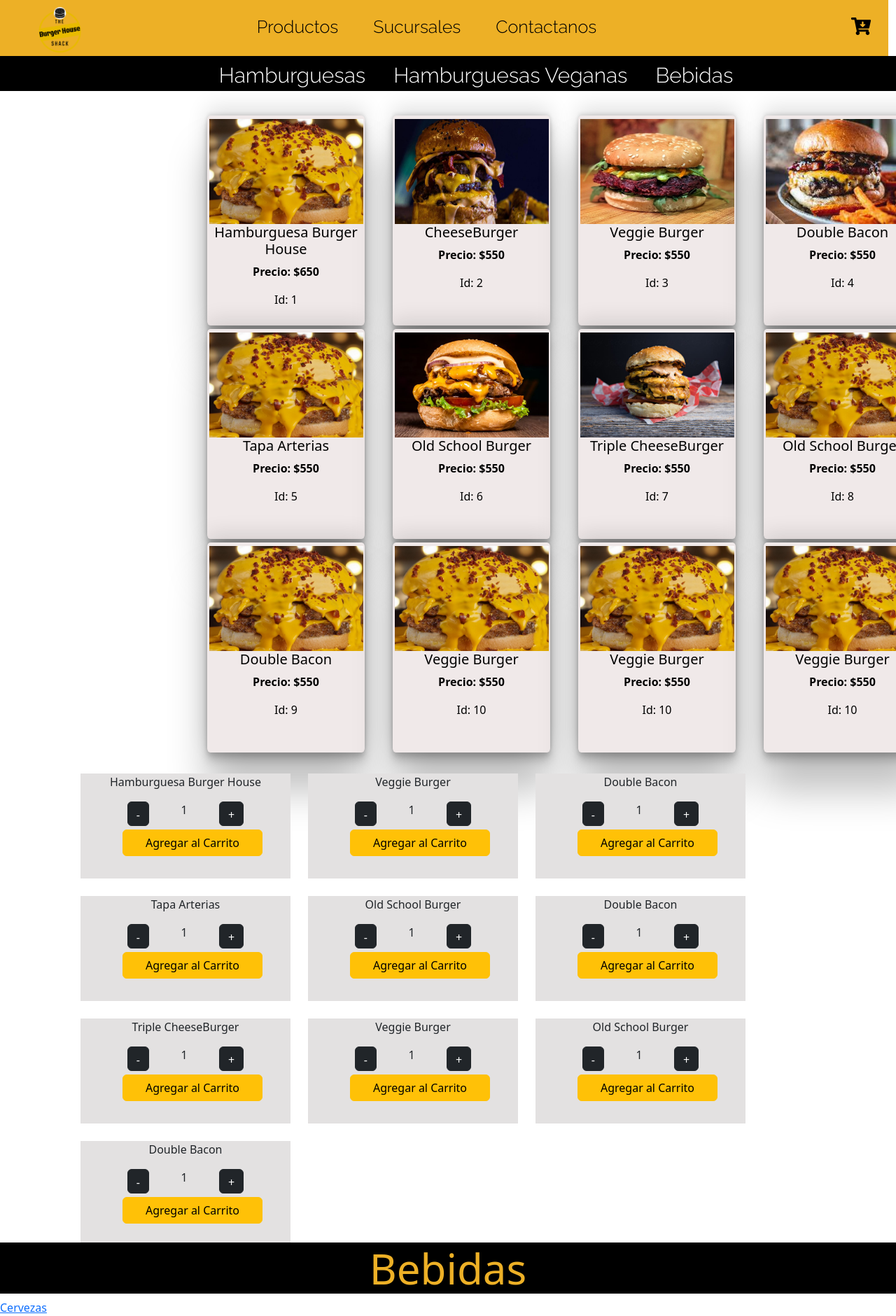
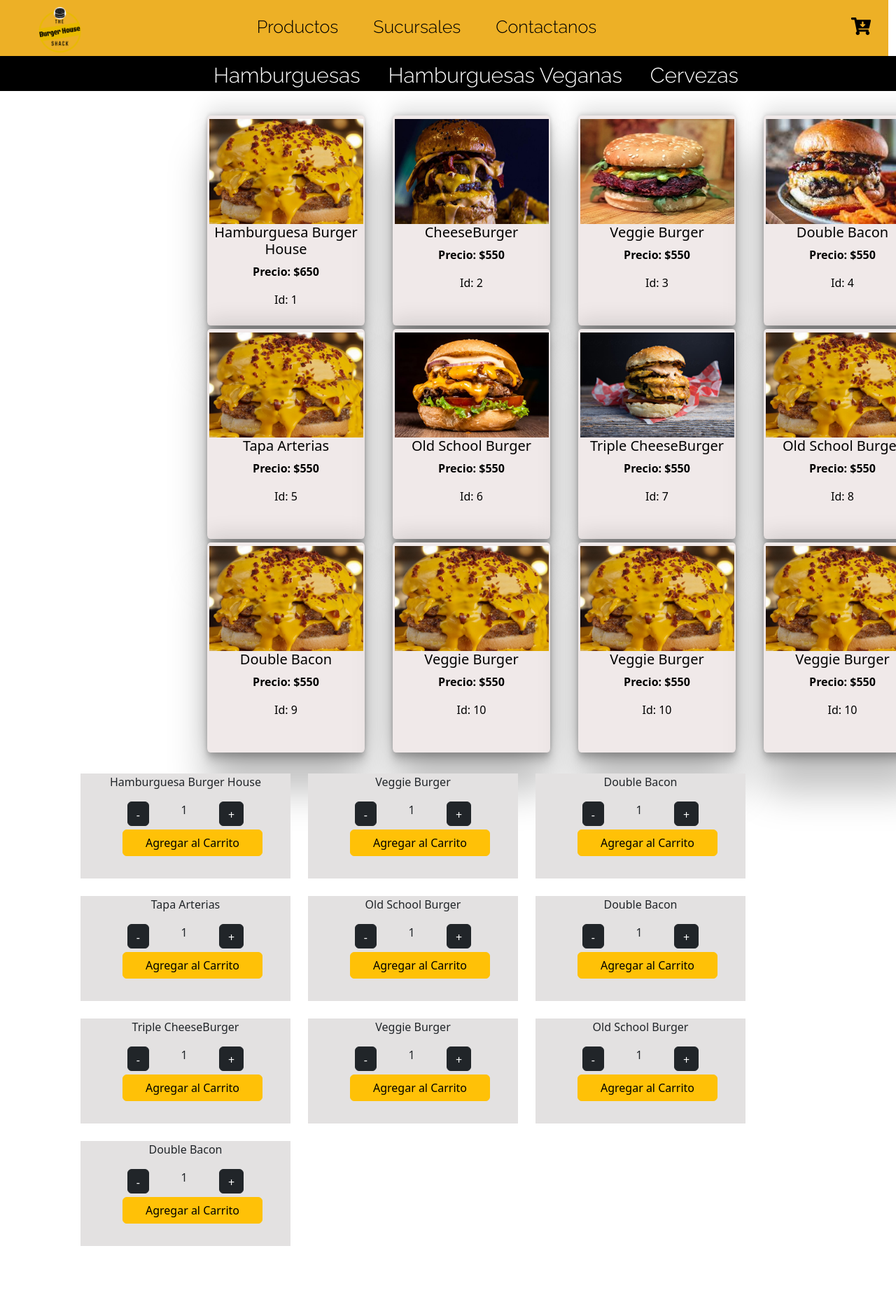
Before and after one commit to RodriiContreras/Proyecto_REACT, a React (Create React App) app: page /productos in a window 1280 px wide. Shown: the top 1880 px of the page at 70% size. After the commit the page ends 1780 px from the top, so only its background shows below. Built offline with nearby package versions, Linux system fonts and the light colour scheme.

Commit message:
cambios en promise de itemdetail

```diff
--- a/src/App.js
+++ b/src/App.js
@@ -40,6 +40,9 @@ function App() {
                <Route exact path="/productos/:productosId" >
                  <ItemListContainer/>
                </Route>
+               <Route exact path="/item/bebidas/" >
+                 <ItemDetailContainer/>
+               </Route>
                <Route exact path="/item/bebidas/:Id" >
                  <ItemDetailContainer/>
                </Route>
--- a/src/component/ItemListContainer.jsx
+++ b/src/component/ItemListContainer.jsx
@@ -127,7 +127,7 @@ console.log(productosId)
           <div style={{backgroundColor:'black',display:'flex',justifyContent:'center',paddingTop:'5px'}}>
             <Link style={{borderRadius:'2%',fontSize:'30px',textDecoration:'none',color:'white', fontFamily:'Raleway, sans-serif'}} to="/productos/Carne">Hamburguesas</Link>
             <Link style={{position:'relative',left:'40px',borderRadius:'2%',fontSize:'30px',textDecoration:'none',color:'white', fontFamily:'Raleway, sans-serif'}} to="/productos/Vegano">Hamburguesas Veganas</Link>
-            <Link style={{fontSize:'30px',position:'relative',left:'80px',textDecoration:'none',color:'white', fontFamily:'Raleway, sans-serif'}} to='/item/bebidas/'>Bebidas</Link>
+            <Link style={{fontSize:'30px',position:'relative',left:'80px',textDecoration:'none',color:'white', fontFamily:'Raleway, sans-serif'}} to='/item/bebidas/cervezas'>Cervezas</Link>
           </div>
              <ItemList listaItems={itemLista}/>
           <h1 style={{position:'absolute',top:'350px',left:'35%',fontSize:'85px',color:'rgba(237,176,38,255)',zIndex:'+4100',fontFamily:'Raleway, sans-serif'}}>{props.greeting}</h1>
--- a/src/component/Items/ItemDetailContainer.jsx
+++ b/src/component/Items/ItemDetailContainer.jsx
@@ -7,9 +7,7 @@ function ItemDetailContainer() {
 
     const [listaCervezas, setlistaCervezas] = useState([])
     const {Id} =useParams()
-    const ObtenerItems =()=>{
-      return itemsId
-    }
+
 const itemsId =new Promise((resuelto)=>{
   setTimeout(()=>{
 if(Id === 'cervezas'){
@@ -18,8 +16,11 @@ resuelto(fetch('https://api.punkapi.com/v2/beers'))
 }
 },2000)
 })
+console.log(Id)
     useEffect(() => {
-
+    const ObtenerItems =()=>{
+      return itemsId
+    }
    ObtenerItems()
  .then(data=>data.json())
  .then(resp=>resp.filter(cerveza=>cerveza.name==='Pilsen Lager'))
@@ -29,8 +30,6 @@ resuelto(fetch('https://api.punkapi.com/v2/beers'))
 
    return (
         <div>
-        <div style={{width:'100%',position:'relative',textAlign:'center',backgroundColor:'black'}}><h2 style={{paddingTop:'1px',fontSize:'60px',color:'rgba(237,176,38,255)'}}>Bebidas</h2></div>
-      <Link to='/item/bebidas/cervezas'>Cervezas</Link>
       <ItemDetail listaCervezas={listaCervezas}/>
         </div>
     )
```
